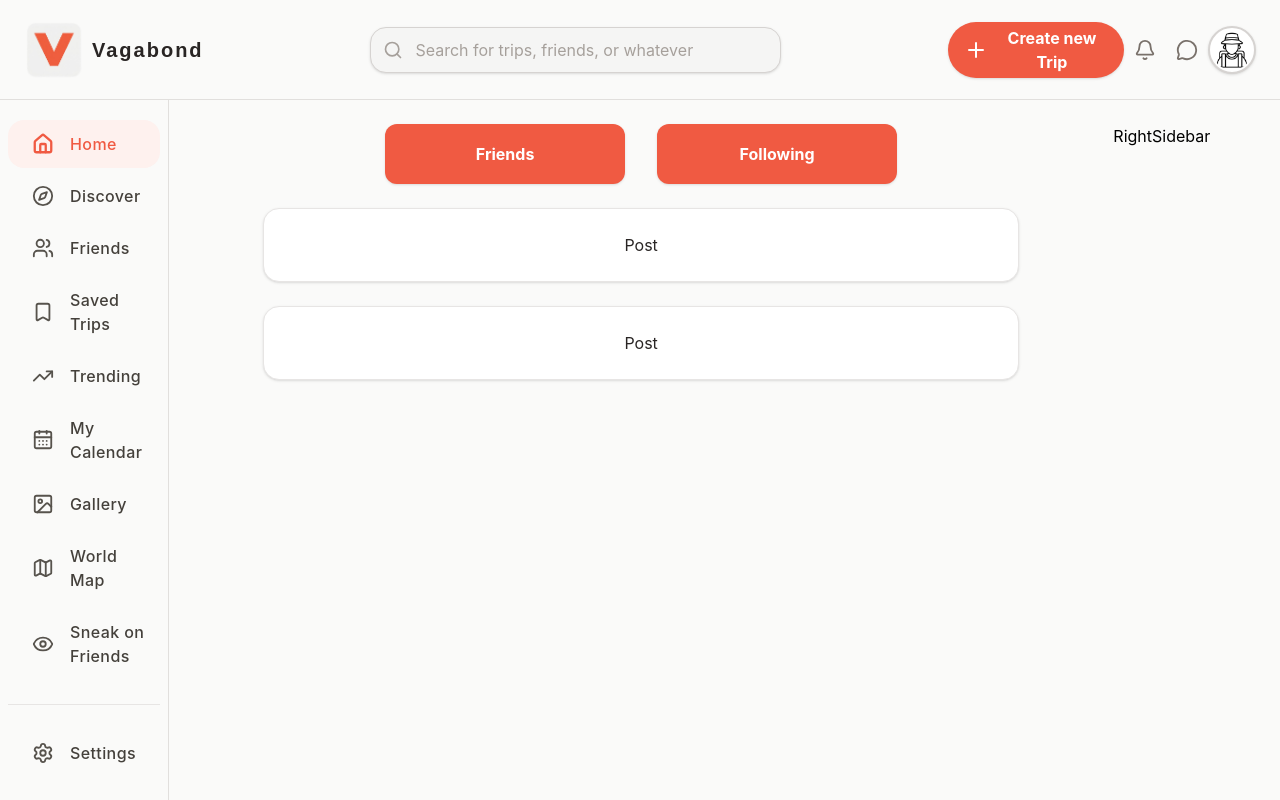
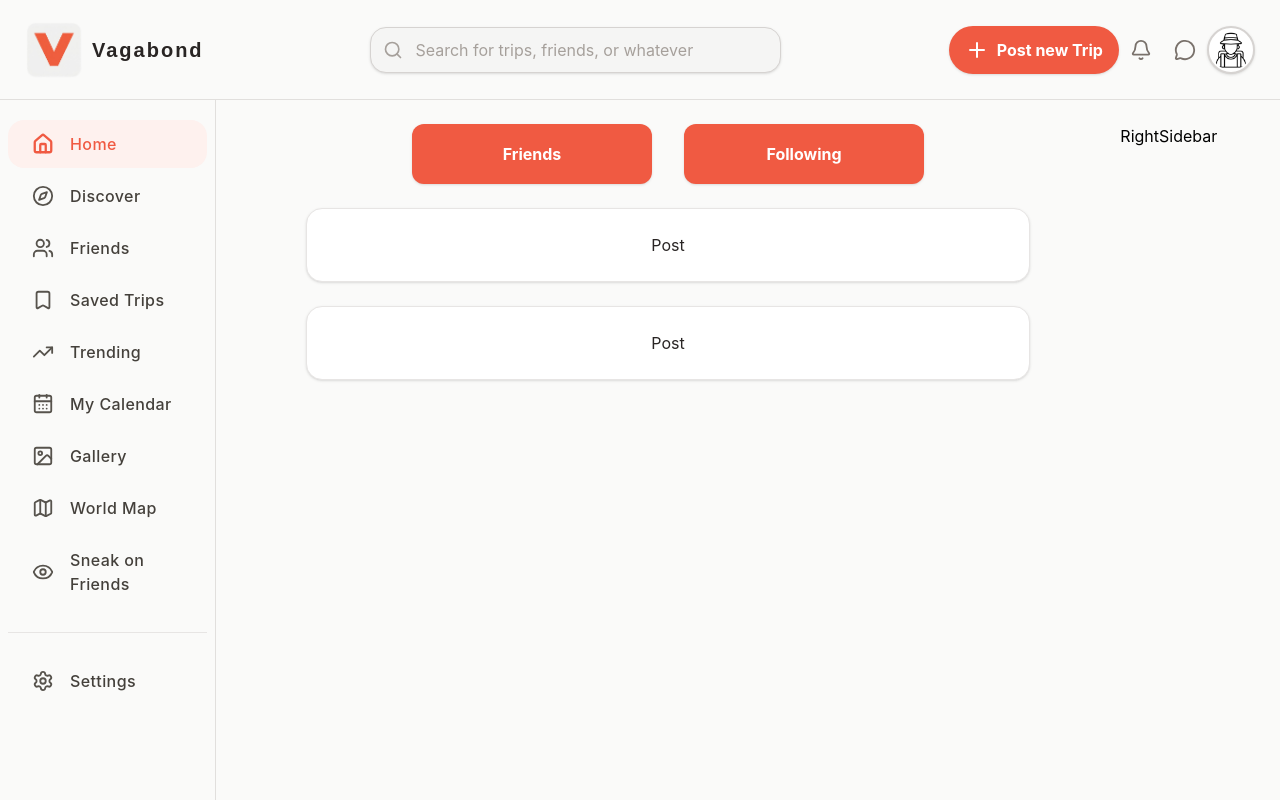
Before and after one commit to DrummerTriga/vagabond, a React (Vite) app in the folder frontend/: page / in a window 1280 px wide. Built offline with nearby package versions, Linux system fonts and the light colour scheme.

Commit message:
minor UI fixes

```diff
--- a/frontend/src/components/Sidebar.tsx
+++ b/frontend/src/components/Sidebar.tsx
@@ -27,7 +27,7 @@ const Sidebar = () => {
 
   return (
     <>
-      <div className="flex flex-col items-center w-[15%] border-r border-stone-400/30 px-2">
+      <div className="flex flex-col items-center w-1/5 border-r border-stone-400/30 px-2">
         <div className="flex flex-col gap-1 mt-5 w-full">
           {sidebarContent.map((tab) => (
             <SidebarTab
--- a/frontend/src/components/UserStatusCorner.tsx
+++ b/frontend/src/components/UserStatusCorner.tsx
@@ -6,7 +6,7 @@ const UserStatusCorner = () => {
   return (
     <>
       <div className="flex justify-around items-center w-1/4 ">
-        <Button icon={<Plus />} children="Create new Trip" />
+        <Button icon={<Plus />} children="Post new Trip" className="py-3" />
         <button className="p-2.5 rounded-full text-stone-500 hover:bg-stone-200 hover:text-[#F05A42] cursor-pointer transition-all duration-300 focus:outline-none focus:ring-2 focus:ring-[#F05A42]/40">
           <Bell size={22} />
         </button>
```
